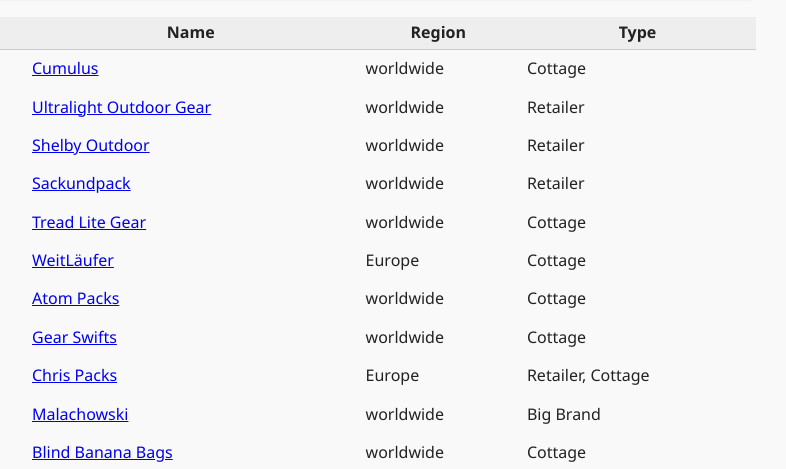
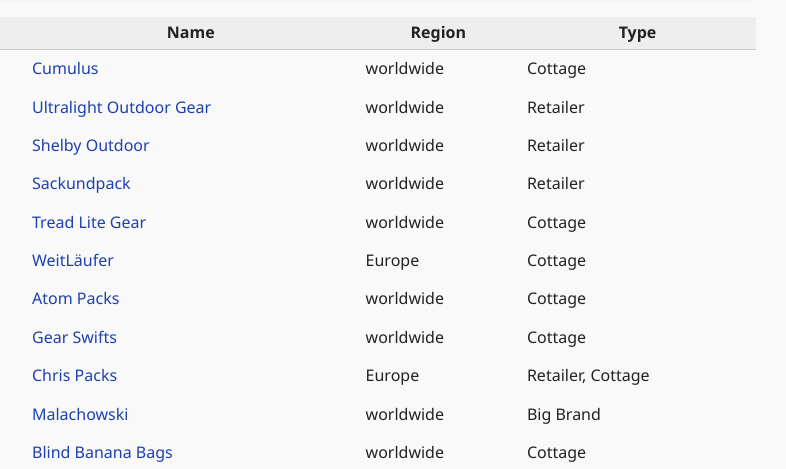
Before and after one commit to Kaya-Sem/outdoorgearshops, a plain HTML site: page index.html in a window 1280 px wide. Shown: the part 339-808 px from the top of the page, 284-1070 px from the left. Drawn offline with Linux system fonts and the light colour scheme.

Commit message:
improved link styling

```diff
--- a/index.html
+++ b/index.html
@@ -32,6 +32,24 @@
             margin: 0 auto;
             padding: 20px;
             background-color: #f9f9f9;
+        }
+
+        /* Add link styling */
+        a {
+            color: #1e40af;
+            text-decoration: none;
+            border-bottom: 1px solid transparent;
+            transition: all 0.2s ease;
+            padding-bottom: 1px;
+        }
+
+        a:hover {
+            color: #1e3a8a;
+            border-bottom: 1px solid #1e3a8a;
+        }
+
+        a:active {
+            color: #172554;
         }
 
         h1 {
```
